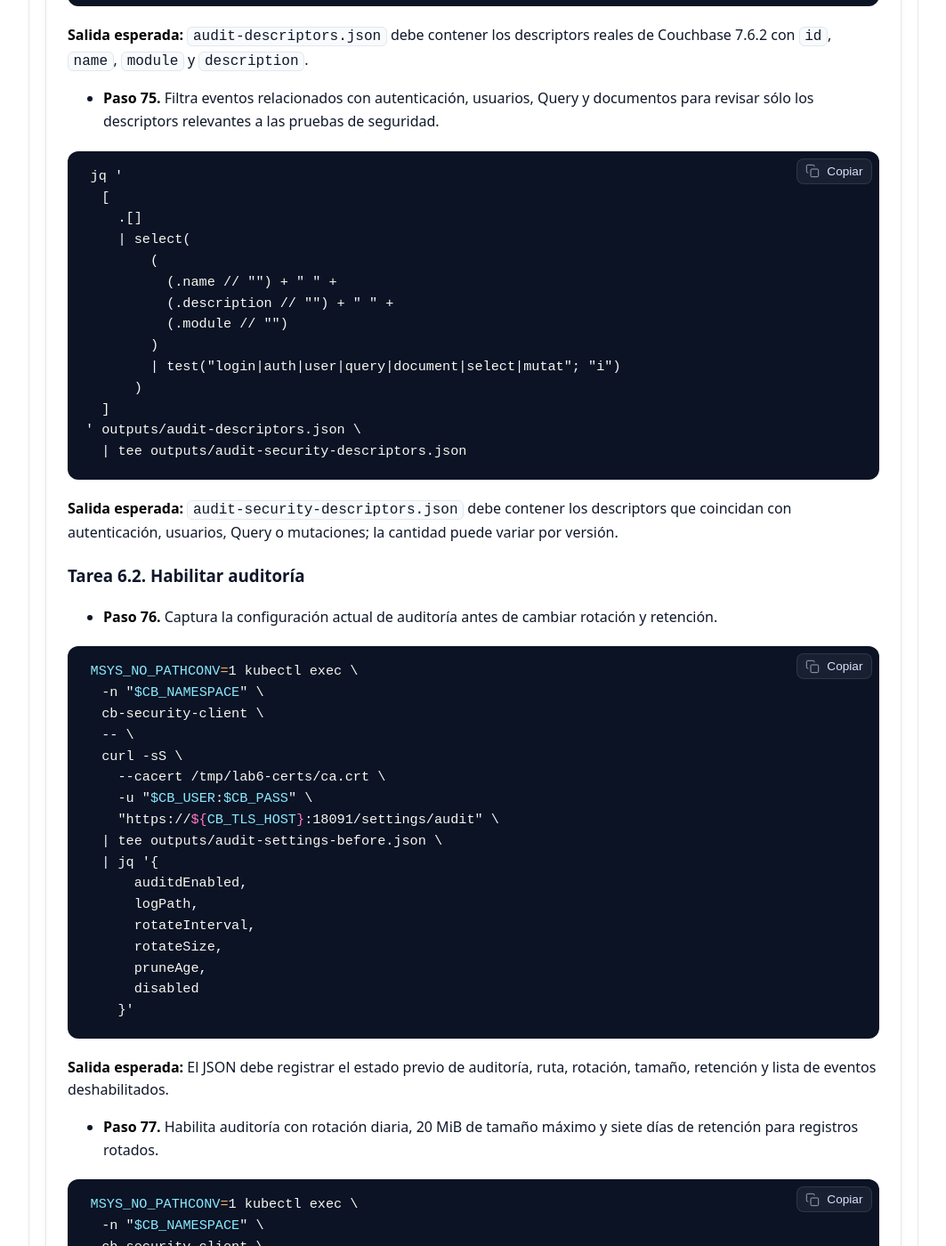
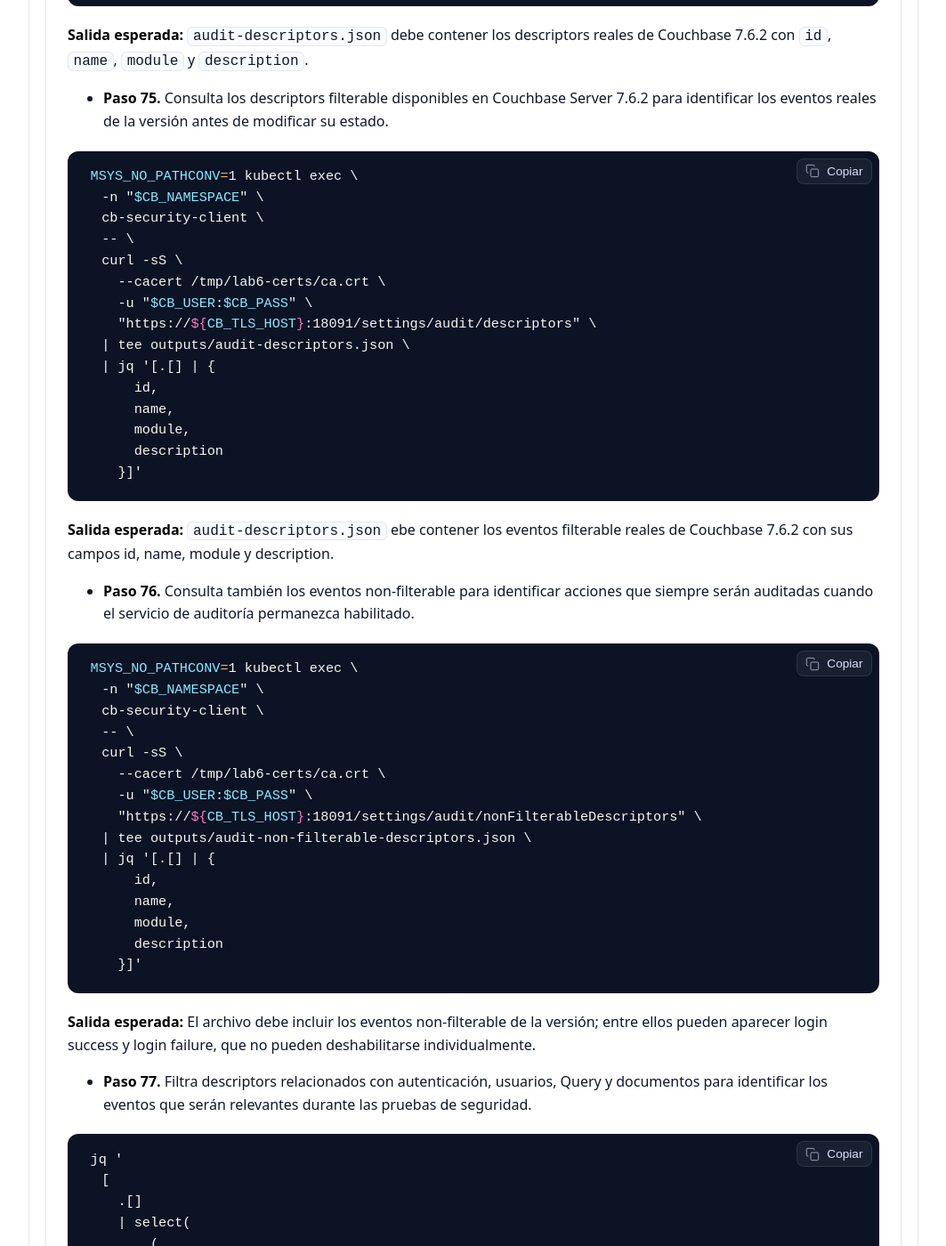
Before and after one commit to Netec-Mx/CS400, a Jekyll site: the page built from labs/lab6/lab6.md, in a window 1280 px wide and 1400 px high, scrolled down 48650 px. Shown: the whole window at 89% size, without its empty margins (108-1171 px from the left). Built offline with Jekyll 4.4.1, drawn with Linux system fonts in a browser that asks for light colours; some of the changed text lies outside the part shown.

Commit message:
Ajuste lab 6

````diff
--- a/labs/lab6/lab6.md
+++ b/labs/lab6/lab6.md
@@ -1932,7 +1932,51 @@
 
 **Salida esperada:** `audit-descriptors.json` debe contener los descriptors reales de Couchbase 7.6.2 con `id`, `name`, `module` y `description`.
 
-- {% include step_label.html %} Filtra eventos relacionados con autenticación, usuarios, Query y documentos para revisar sólo los descriptors relevantes a las pruebas de seguridad.
+- {% include step_label.html %} Consulta los descriptors filterable disponibles en Couchbase Server 7.6.2 para identificar los eventos reales de la versión antes de modificar su estado.
+
+```bash
+MSYS_NO_PATHCONV=1 kubectl exec \
+  -n "$CB_NAMESPACE" \
+  cb-security-client \
+  -- \
+  curl -sS \
+    --cacert /tmp/lab6-certs/ca.crt \
+    -u "$CB_USER:$CB_PASS" \
+    "https://${CB_TLS_HOST}:18091/settings/audit/descriptors" \
+  | tee outputs/audit-descriptors.json \
+  | jq '[.[] | {
+      id,
+      name,
+      module,
+      description
+    }]'
+```
+
+**Salida esperada:** `audit-descriptors.json` ebe contener los eventos filterable reales de Couchbase 7.6.2 con sus campos id, name, module y description.
+
+- {% include step_label.html %} Consulta también los eventos non-filterable para identificar acciones que siempre serán auditadas cuando el servicio de auditoría permanezca habilitado.
+
+```bash
+MSYS_NO_PATHCONV=1 kubectl exec \
+  -n "$CB_NAMESPACE" \
+  cb-security-client \
+  -- \
+  curl -sS \
+    --cacert /tmp/lab6-certs/ca.crt \
+    -u "$CB_USER:$CB_PASS" \
+    "https://${CB_TLS_HOST}:18091/settings/audit/nonFilterableDescriptors" \
+  | tee outputs/audit-non-filterable-descriptors.json \
+  | jq '[.[] | {
+      id,
+      name,
+      module,
+      description
+    }]'
+```
+
+**Salida esperada:** El archivo debe incluir los eventos non-filterable de la versión; entre ellos pueden aparecer login success y login failure, que no pueden deshabilitarse individualmente.
+
+- {% include step_label.html %} Filtra descriptors relacionados con autenticación, usuarios, Query y documentos para identificar los eventos que serán relevantes durante las pruebas de seguridad.
 
 ```bash
 jq '
@@ -1951,11 +1995,11 @@
   | tee outputs/audit-security-descriptors.json
 ```
 
-**Salida esperada:** `audit-security-descriptors.json` debe contener los descriptors que coincidan con autenticación, usuarios, Query o mutaciones; la cantidad puede variar por versión.
-
-### Tarea 6.2. Habilitar auditoría
-
-- {% include step_label.html %} Captura la configuración actual de auditoría antes de cambiar rotación y retención.
+**Salida esperada:** audit-security-descriptors.json debe mostrar los eventos filterable relacionados con autenticación, Query, usuarios o documentos; los IDs pueden variar entre versiones.
+
+### Tarea 6.2. Habilitar auditoría y eventos necesarios
+
+- {% include step_label.html %} Captura la configuración vigente antes de modificarla para conservar evidencia del estado de auditoría, rotación, retención y eventos actualmente deshabilitados.
 
 ```bash
 MSYS_NO_PATHCONV=1 kubectl exec \
@@ -1977,9 +2021,76 @@
     }'
 ```
 
-**Salida esperada:** El JSON debe registrar el estado previo de auditoría, ruta, rotación, tamaño, retención y lista de eventos deshabilitados.
-
-- {% include step_label.html %} Habilita auditoría con rotación diaria, 20 MiB de tamaño máximo y siete días de retención para registros rotados.
+**Salida esperada:** El JSON debe registrar el estado previo de auditdEnabled, la ruta de logs, rotación, retención y todos los IDs filterable presentes en disabled.
+
+- {% include step_label.html %} Obtén dinámicamente los IDs de authentication succeeded y SELECT statement de N1QL para evitar codificar identificadores históricos en el laboratorio.
+
+```bash
+AUTH_SUCCESS_ID=$(
+  jq -r '
+    .[]
+    | select(
+        .module == "memcached"
+        and (.name | ascii_downcase) == "authentication succeeded"
+      )
+    | .id
+  ' outputs/audit-descriptors.json \
+  | head -n1
+)
+
+N1QL_SELECT_ID=$(
+  jq -r '
+    .[]
+    | select(
+        .module == "n1ql"
+        and (.name | ascii_downcase) == "select statement"
+      )
+    | .id
+  ' outputs/audit-descriptors.json \
+  | head -n1
+)
+
+echo "Authentication succeeded ID: $AUTH_SUCCESS_ID"
+echo "N1QL SELECT ID             : $N1QL_SELECT_ID"
+
+[[ -n "$AUTH_SUCCESS_ID" && -n "$N1QL_SELECT_ID" ]] || {
+  echo "ERROR: no fue posible localizar los eventos requeridos."
+  exit 1
+}
+```
+
+**Salida esperada:** Deben mostrarse dos IDs válidos; en Couchbase Server 7.6.2 normalmente corresponden a authentication succeeded y SELECT statement del módulo n1ql.
+
+- {% include step_label.html %} Conserva la lista de eventos deshabilitados pero retira únicamente los IDs que se utilizarán en las pruebas, evitando habilitar indiscriminadamente todos los eventos filterable.
+
+```bash
+CURRENT_DISABLED=$(
+  MSYS_NO_PATHCONV=1 kubectl exec \
+    -n "$CB_NAMESPACE" \
+    cb-security-client \
+    -- \
+    curl -sS \
+      --cacert /tmp/lab6-certs/ca.crt \
+      -u "$CB_USER:$CB_PASS" \
+      "https://${CB_TLS_HOST}:18091/settings/audit" \
+  | jq -r \
+      --argjson auth "$AUTH_SUCCESS_ID" \
+      --argjson query "$N1QL_SELECT_ID" '
+        [
+          .disabled[]
+          | select(. != $auth and . != $query)
+        ]
+        | join(",")
+      '
+)
+
+echo "Lista disabled ajustada:"
+echo "$CURRENT_DISABLED"
+```
+
+**Salida esperada:** La salida debe conservar los demás IDs deshabilitados y excluir los identificadores seleccionados para autenticación correcta y SELECT de N1QL.
+
+- {% include step_label.html %} Habilita auditoría, configura rotación y retención y aplica la lista ajustada para registrar específicamente los eventos necesarios durante las pruebas posteriores.
 
 ```bash
 MSYS_NO_PATHCONV=1 kubectl exec \
@@ -1994,13 +2105,40 @@
     -d 'auditdEnabled=true' \
     -d 'rotateInterval=86400' \
     -d 'rotateSize=20971520' \
-    -d 'pruneAge=604800'
-```
-
-> **NOTA:** En producción selecciona los eventos según riesgo, volumen, retención y obligaciones regulatorias; auditar indiscriminadamente puede generar volumen innecesario.
-{: .lab-note .info .compact}
-
-**Salida esperada:** La operación debe finalizar sin error; la lectura final de Tarea 6.4 debe reflejar los cuatro valores configurados.
+    -d 'pruneAge=604800' \
+    --data-urlencode "disabled=${CURRENT_DISABLED}" \
+    -o /dev/null \
+    -w 'Audit config: HTTP %{http_code}\n'
+```
+
+**Salida esperada:** El comando debe devolver Audit config: HTTP 200, indicando que Couchbase aceptó la configuración de auditoría, rotación, retención y filtrado.
+
+- {% include step_label.html %} Verifica inmediatamente que auditoría esté activa y que los dos eventos seleccionados ya no aparezcan en la lista disabled.
+
+```bash
+MSYS_NO_PATHCONV=1 kubectl exec \
+  -n "$CB_NAMESPACE" \
+  cb-security-client \
+  -- \
+  curl -sS \
+    --cacert /tmp/lab6-certs/ca.crt \
+    -u "$CB_USER:$CB_PASS" \
+    "https://${CB_TLS_HOST}:18091/settings/audit" \
+  | jq \
+      --argjson auth "$AUTH_SUCCESS_ID" \
+      --argjson query "$N1QL_SELECT_ID" '{
+        auditdEnabled,
+        rotateInterval,
+        rotateSize,
+        pruneAge,
+        authenticationSucceededDisabled:
+          (.disabled | index($auth)),
+        n1qlSelectDisabled:
+          (.disabled | index($query))
+      }'
+```
+
+**Salida esperada:** Debe mostrarse auditdEnabled=true, los valores de rotación configurados y null para authenticationSucceededDisabled y n1qlSelectDisabled.
 
 ### Tarea 6.3. Generar actividad auditable
 
@@ -2180,7 +2318,6 @@
 - {% include step_label.html %} Asigna permisos al recolector y ejecútalo para consolidar los registros distribuidos en un archivo local apto para análisis y evidencia.
 
 ```bash
-
 chmod +x scripts/collect-audit-logs.sh
 ./scripts/collect-audit-logs.sh
 ```
@@ -2439,7 +2576,6 @@
 - {% include step_label.html %} Muestra la matriz final para comprobar que cada control tenga estado, evidencia y observaciones antes de generar el reporte consolidado.
 
 ```bash
-
 cat outputs/security-posture-final.md
 ```
 
````
Also changed, not shown: labs/lab7/lab7.md (+9 -1 lines), 3 other files.
